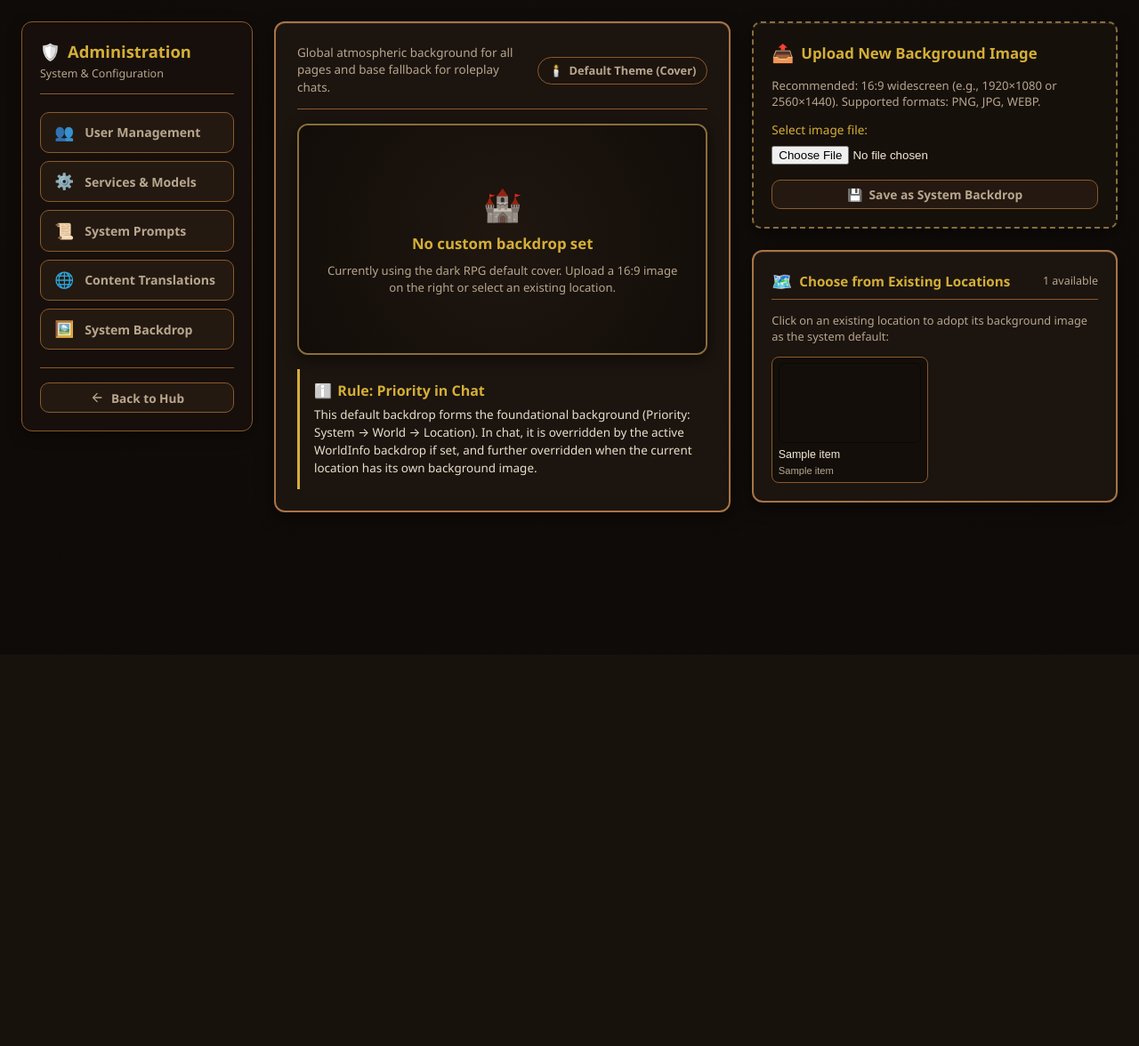
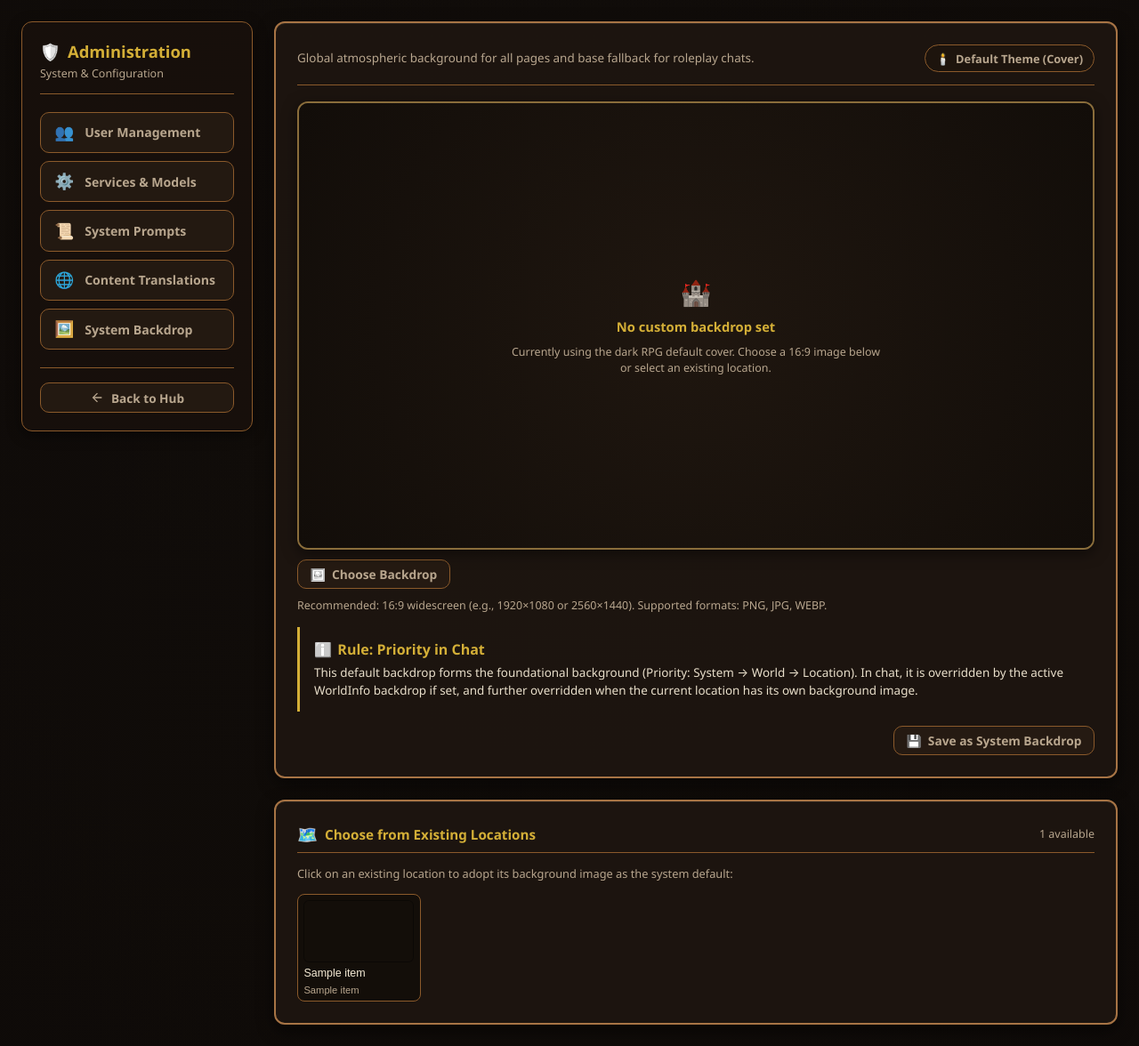
Before and after one commit to Z-Ray-Entertainment/aimo, a Python web app: template flask/templates/admin/backdrop.html in a window 1280 px wide. Shown: the part 64-1240 px from the top of the page at 89% size. Before the commit the page ends 649 px from the top, so only its background shows below. Run offline with Jinja, Linux system fonts and the light colour scheme; the template is opened without the code that fills it: most values are stand-ins (such as "Sample title", 1, 10 or a date in 2020).

Commit message:
#69 Unifyed backdrop selector / preview

```diff
--- a/flask/application/admin/views.py
+++ b/flask/application/admin/views.py
@@ -463,7 +463,9 @@ def backdrop_config():
 
     if request.method == "POST":
         action = request.form.get("action", "")
-        if action == "clear" or "clear" in request.form:
+        uploaded_file = request.files.get("backdrop_file")
+        has_upload = bool(uploaded_file and uploaded_file.filename)
+        if action == "clear" or "clear" in request.form or (request.form.get("remove_backdrop") == "1" and not has_upload):
             try:
                 settings = settings_service.update_default_backdrop(settings, None)
                 settings_repo.save_settings(settings)
--- a/flask/application/worldinfo/views.py
+++ b/flask/application/worldinfo/views.py
@@ -316,6 +316,8 @@ def edit_location(worldinfo_id: int, location_id: int):
     if loc is not None and loc.worldinfo_id == worldinfo_id:
         try:
             bg_path = form.background_image_path or loc.background_image_path
+            if request.form.get("remove_background") == "1":
+                bg_path = None
             bg_file = request.files.get("background_file")
             if bg_file and bg_file.filename:
                 bg_path = storage.save_background(bg_file.stream, bg_file.filename)
--- /dev/null
+++ b/flask/static/css/components/backdrop_selector.css
@@ -0,0 +1,70 @@
+.backdrop-selector {
+  display: flex;
+  flex-direction: column;
+  gap: 0.65rem;
+  width: 100%;
+}
+
+.backdrop-preview-container {
+  width: 100%;
+  aspect-ratio: 16 / 9;
+  border-radius: var(--radius-card, 10px);
+  border: 2px solid var(--border-wood-gold, #8a6d3b);
+  background-color: #120e0a;
+  background-size: cover;
+  background-position: center;
+  background-repeat: no-repeat;
+  position: relative;
+  overflow: hidden;
+  box-shadow: 0 4px 16px rgba(0, 0, 0, 0.5);
+  transition: transform 0.25s ease, box-shadow 0.25s ease, border-color 0.25s ease;
+}
+
+.backdrop-preview-container:hover {
+  transform: translateY(-2px);
+  box-shadow: 0 8px 24px rgba(0, 0, 0, 0.65);
+  border-color: var(--gold-accent);
+}
+
+.backdrop-preview-container[data-backdrop-has-image="1"] {
+  cursor: zoom-in;
+}
+
+.backdrop-preview-placeholder {
+  width: 100%;
+  height: 100%;
+  display: flex;
+  flex-direction: column;
+  align-items: center;
+  justify-content: center;
+  gap: 0.6rem;
+  color: var(--text-muted);
+  background: radial-gradient(circle at center, rgba(40, 28, 19, 0.6) 0%, rgba(18, 13, 9, 0.9) 100%);
+  padding: 1.5rem;
+  text-align: center;
+}
+
+.backdrop-meta-badge {
+  display: inline-flex;
+  align-items: center;
+  gap: 0.4rem;
+  padding: 0.35rem 0.75rem;
+  border-radius: 20px;
+  font-size: 0.8rem;
+  font-weight: 600;
+  background: rgba(30, 20, 14, 0.85);
+  border: 1px solid var(--border-wood-gold, #8a6d3b);
+  color: var(--gold-accent);
+}
+
+.backdrop-selector-actions {
+  display: flex;
+  gap: 0.5rem;
+  align-items: center;
+  flex-wrap: wrap;
+}
+
+.backdrop-selector-status {
+  font-size: 0.78rem;
+  color: var(--text-muted);
+}
--- a/flask/static/css/pages/admin_setup.css
+++ b/flask/static/css/pages/admin_setup.css
@@ -1,73 +1,6 @@
 /* ==========================================================================
-   Responsive Backdrop Management Layout & Hover Animations (Pure CSS)
+   Backdrop Preset Grid (Admin System Backdrop)
    ========================================================================== */
-.backdrop-manager-grid {
-  display: grid;
-  grid-template-columns: minmax(320px, 1.25fr) minmax(280px, 1fr);
-  gap: 1.5rem;
-  align-items: start;
-}
-
-@media (max-width: 960px) {
-  .backdrop-manager-grid {
-    grid-template-columns: 1fr;
-  }
-}
-
-.backdrop-preview-stage {
-  display: flex;
-  flex-direction: column;
-  gap: 1rem;
-}
-
-.backdrop-preview-container {
-  width: 100%;
-  aspect-ratio: 16 / 9;
-  border-radius: var(--radius-card, 10px);
-  border: 2px solid var(--border-wood-gold, #8a6d3b);
-  background-color: #120e0a;
-  background-size: cover;
-  background-position: center;
-  background-repeat: no-repeat;
-  position: relative;
-  overflow: hidden;
-  box-shadow: 0 4px 16px rgba(0, 0, 0, 0.5);
-  transition: transform 0.25s ease, box-shadow 0.25s ease, border-color 0.25s ease;
-}
-
-.backdrop-preview-container:hover {
-  transform: translateY(-2px);
-  box-shadow: 0 8px 24px rgba(0, 0, 0, 0.65);
-  border-color: var(--gold-accent);
-}
-
-.backdrop-preview-placeholder {
-  width: 100%;
-  height: 100%;
-  display: flex;
-  flex-direction: column;
-  align-items: center;
-  justify-content: center;
-  gap: 0.6rem;
-  color: var(--text-muted);
-  background: radial-gradient(circle at center, rgba(40, 28, 19, 0.6) 0%, rgba(18, 13, 9, 0.9) 100%);
-  padding: 1.5rem;
-  text-align: center;
-}
-
-.backdrop-meta-badge {
-  display: inline-flex;
-  align-items: center;
-  gap: 0.4rem;
-  padding: 0.35rem 0.75rem;
-  border-radius: 20px;
-  font-size: 0.8rem;
-  font-weight: 600;
-  background: rgba(30, 20, 14, 0.85);
-  border: 1px solid var(--border-wood-gold, #8a6d3b);
-  color: var(--gold-accent);
-}
-
 .backdrop-preset-grid {
   display: grid;
   grid-template-columns: repeat(auto-fill, minmax(130px, 1fr));
@@ -113,22 +46,6 @@
   overflow: hidden;
   text-overflow: ellipsis;
   font-weight: 500;
-}
-
-.backdrop-upload-box {
-  display: flex;
-  flex-direction: column;
-  gap: 0.85rem;
-  padding: 1.25rem;
-  background: rgba(26, 19, 14, 0.7);
-  border: 2px dashed var(--border-wood-gold, #8a6d3b);
-  border-radius: 10px;
-  transition: border-color 0.25s ease, background 0.25s ease;
-}
-
-.backdrop-upload-box:hover {
-  border-color: var(--gold-accent);
-  background: rgba(45, 32, 22, 0.8);
 }
 
 /* =============================================================================
--- /dev/null
+++ b/flask/static/js/backdrop_selector.js
@@ -0,0 +1,64 @@
+document.addEventListener("DOMContentLoaded", () => {
+  document.querySelectorAll("[data-backdrop-selector]").forEach((root) => {
+    const input = root.querySelector("[data-backdrop-input]");
+    const preview = root.querySelector("[data-backdrop-preview]");
+    const placeholder = root.querySelector("[data-backdrop-placeholder]");
+    const removeBtn = root.querySelector("[data-backdrop-remove-btn]");
+    const removeInput = root.querySelector("[data-backdrop-remove-input]");
+
+    if (!preview) return;
+
+    const notifyChange = (hasFile, removed) => {
+      root.dispatchEvent(
+        new CustomEvent("backdrop:change", {
+          bubbles: true,
+          detail: { hasFile, removed },
+        })
+      );
+    };
+
+    if (input) {
+      input.addEventListener("change", () => {
+        const file = input.files?.[0];
+        if (!file) {
+          notifyChange(false, false);
+          return;
+        }
+        if (removeInput) removeInput.value = "0";
+        const reader = new FileReader();
+        reader.onload = (e) => {
+          const result = e.target?.result;
+          if (!result) return;
+          preview.style.backgroundImage = `url('${result}')`;
+          preview.setAttribute("data-backdrop-has-image", "1");
+          preview.setAttribute("data-viewer-src", result);
+          if (placeholder) placeholder.style.display = "none";
+          if (removeBtn) removeBtn.style.display = "inline-flex";
+          notifyChange(true, false);
+        };
+        reader.readAsDataURL(file);
+      });
+    }
+
+    if (removeBtn) {
+      removeBtn.addEventListener("click", () => {
+        if (removeInput) removeInput.value = "1";
+        if (input) input.value = "";
+        preview.style.backgroundImage = "";
+        preview.setAttribute("data-backdrop-has-image", "0");
+        preview.removeAttribute("data-viewer-src");
+        if (placeholder) placeholder.style.display = "";
+        removeBtn.style.display = "none";
+        notifyChange(false, true);
+      });
+    }
+
+    preview.addEventListener("click", () => {
+      if (preview.getAttribute("data-backdrop-has-image") !== "1") return;
+      const src = preview.getAttribute("data-viewer-src");
+      if (!src || !window.AimoImageViewer) return;
+      const title = preview.getAttribute("data-viewer-title") || "";
+      window.AimoImageViewer.openSingle(src, title);
+    });
+  });
+});
--- a/flask/templates/admin/backdrop.html
+++ b/flask/templates/admin/backdrop.html
@@ -1,10 +1,14 @@
 {% extends "admin/layout.html" %}
 {% from "macros/buttons.html" import action_button %}
+{% from "macros/backdrop_selector.html" import backdrop_selector %}
+
+{% block admin_head %}
+  <link rel="stylesheet" href="{{ url_for('static', filename='css/components/backdrop_selector.css') }}">
+{% endblock %}
 
 {% block admin_content %}
-<div class="backdrop-manager-grid">
-  <!-- Linke Spalte: Aktuelle Vorschau & Status -->
-  <div class="aimo-frame backdrop-preview-stage" style="padding: 1.5rem;">
+<div style="display: flex; flex-direction: column; gap: 1.5rem;">
+  <div class="aimo-frame" style="padding: 1.5rem; display: flex; flex-direction: column; gap: 1.15rem;">
     <div class="aimo-page-hint-row aimo-page-hint-row--bordered aimo-page-hint-row--flush">
       <p class="aimo-page-hint">
         {{ _('Global atmospheric background for all pages and base fallback for roleplay chats.') }}
@@ -22,69 +26,38 @@
       </div>
     </div>
 
-    <!-- 16:9 Vorschau-Bühne mit CSS-Hover und Aspect Ratio -->
-    <div class="backdrop-preview-container"
-         {% if settings.default_backdrop_path %}
-           style="background-image: url('{{ url_for('uploaded_file', filename=settings.default_backdrop_path) }}');"
-         {% endif %}>
-      {% if not settings.default_backdrop_path %}
-        <div class="backdrop-preview-placeholder">
-          <span style="font-size: 2.2rem; opacity: 0.85;">🏰</span>
-          <strong style="color: var(--gold-accent); font-size: 1.05rem;">{{ _('No custom backdrop set') }}</strong>
-          <p style="font-size: 0.82rem; max-width: 420px; line-height: 1.45; color: var(--text-muted);">
-            {{ _('Currently using the dark RPG default cover. Upload a 16:9 image on the right or select an existing location.') }}
-          </p>
-        </div>
-      {% endif %}
-    </div>
+    <form method="POST" action="{{ url_for('admin.backdrop_config') }}" enctype="multipart/form-data" style="display: flex; flex-direction: column; gap: 1rem;">
+      <input type="hidden" name="action" value="upload">
+      {{ backdrop_selector(
+          id_prefix="system-backdrop",
+          image_url=(url_for('uploaded_file', filename=settings.default_backdrop_path) if settings.default_backdrop_path else ""),
+          input_name="backdrop_file",
+          remove_input_name="remove_backdrop",
+          placeholder_icon="🏰",
+          placeholder_title=_("No custom backdrop set"),
+          placeholder_text=_("Currently using the dark RPG default cover. Choose a 16:9 image below or select an existing location."),
+          choose_label=_("Choose Backdrop"),
+          remove_label=_("Remove Backdrop"),
+          status_text=_("Recommended: 16:9 widescreen (e.g., 1920×1080 or 2560×1440). Supported formats: PNG, JPG, WEBP."),
+          viewer_title=_("System Backdrop")
+      ) }}
 
-    <!-- Info-Notiz zur Hierarchie & Location-Überschreibung -->
       <div class="system-ui-notice" style="margin: 0; padding: 0.85rem 1rem; border-left: 3px solid var(--gold-accent);">
         <div style="font-weight: 700; color: var(--gold-accent); margin-bottom: 0.35rem; display: flex; align-items: center; gap: 0.4rem;">
           <span class="icon-mono">ℹ️</span> <span>{{ _('Rule: Priority in Chat') }}</span>
         </div>
-      <p style="font-size: 0.84rem; line-height: 1.5; color: var(--text-color); opacity: 0.95;">
+        <p style="font-size: 0.84rem; line-height: 1.5; color: var(--text-color); opacity: 0.95; margin: 0;">
           {{ _('This default backdrop forms the foundational background (Priority: System → World → Location). In chat, it is overridden by the active WorldInfo backdrop if set, and further overridden when the current location has its own background image.') }}
         </p>
       </div>
 
-    {% if settings.default_backdrop_path %}
-      <div style="display: flex; justify-content: flex-end; align-items: center; gap: 1rem; padding-top: 0.5rem; border-top: 1px solid var(--border-wood-dark);">
-        <form method="POST" action="{{ url_for('admin.backdrop_config') }}" onsubmit="return confirm({{ _('Do you really want to remove the custom default backdrop and reset to the default theme?') | tojson | string | escape }});">
-          <input type="hidden" name="action" value="clear">
-          {{ action_button(_("Remove Backdrop (Reset to Default)"), type="submit", variant="danger", icon="🗑️") }}
+      <div style="display: flex; justify-content: flex-end;">
+        {{ action_button(_("Save as System Backdrop"), type="submit", icon="💾") }}
+      </div>
     </form>
   </div>
-    {% endif %}
-  </div>
 
-  <!-- Rechte Spalte: Upload & Schnellauswahl aus Schauplätzen -->
-  <div style="display: flex; flex-direction: column; gap: 1.5rem;">
-    <!-- 1. Datei-Upload Formular -->
-    <form method="POST" action="{{ url_for('admin.backdrop_config') }}" enctype="multipart/form-data" class="aimo-frame backdrop-upload-box">
-      <input type="hidden" name="action" value="upload">
-      <div style="display: flex; align-items: center; gap: 0.5rem;">
-        <span style="font-size: 1.25rem;">📤</span>
-        <h3 style="color: var(--gold-accent); font-size: 1.05rem; margin: 0;">{{ _('Upload New Background Image') }}</h3>
-      </div>
-      <p style="font-size: 0.82rem; color: var(--text-muted); line-height: 1.4;">
-        {{ _('Recommended: 16:9 widescreen (e.g., 1920×1080 or 2560×1440). Supported formats: PNG, JPG, WEBP.') }}
-      </p>
-
-      <div>
-        <label for="backdrop_file" style="display: block; font-size: 0.85rem; margin-bottom: 0.4rem; color: var(--gold-accent);">
-          {{ _('Select image file:') }}
-        </label>
-        <input type="file" id="backdrop_file" name="backdrop_file" accept=".png,.jpg,.jpeg,.webp" required style="width: 100%;">
-      </div>
-
-      <div style="text-align: right; margin-top: 0.25rem;">
-        {{ action_button(_("Save as System Backdrop"), type="submit", icon="💾", extra_class="w-100") }}
-      </div>
-    </form>
-
-    <!-- 2. Auswahl aus bestehenden WorldInfo-Schauplätzen -->
-    <div class="aimo-frame" style="padding: 1.25rem; display: flex; flex-direction: column; gap: 0.85rem;">
+  <div class="aimo-frame" style="padding: 1.5rem; display: flex; flex-direction: column; gap: 0.85rem;">
     <div style="display: flex; justify-content: space-between; align-items: center; border-bottom: 1px solid var(--border-wood-dark); padding-bottom: 0.5rem;">
       <div style="display: flex; align-items: center; gap: 0.5rem;">
         <span style="font-size: 1.15rem;">🗺️</span>
@@ -118,5 +91,8 @@
     {% endif %}
   </div>
 </div>
-</div>
 {% endblock %}
+
+{% block admin_scripts %}
+  <script src="{{ url_for('static', filename='js/backdrop_selector.js') }}" defer></script>
+{% endblock %}
--- a/flask/templates/admin/layout.html
+++ b/flask/templates/admin/layout.html
@@ -4,6 +4,11 @@
 
 {% block extra_head %}
   <link rel="stylesheet" href="{{ url_for('static', filename='css/pages/admin_setup.css') }}">
+  {% block admin_head %}{% endblock %}
+{% endblock %}
+
+{% block extra_scripts %}
+  {% block admin_scripts %}{% endblock %}
 {% endblock %}
 
 {% block content %}
--- a/flask/templates/lorebooks/detail.html
+++ b/flask/templates/lorebooks/detail.html
@@ -55,7 +55,7 @@
     <form id="lorebook-meta-form" method="POST" action="">
       <input type="hidden" name="return_to" value="{{ get_safe_back_url(url_for('overview.index', tab='lorebooks')) }}">
       <input type="hidden" name="active_tab" value="{{ active_tab }}">
-      <div class="aimo-frame" style="padding: 1.5rem; display: flex; flex-direction: column; gap: 1.25rem; max-width: 800px;">
+      <div class="aimo-frame" style="padding: 1.5rem; display: flex; flex-direction: column; gap: 1.25rem;">
         <div class="editor-settings-top-row">
           <div class="editor-settings-top-main">
             <label style="font-weight: 600;">
--- /dev/null
+++ b/flask/templates/macros/backdrop_selector.html
@@ -0,0 +1,76 @@
+{% macro backdrop_selector(
+    id_prefix,
+    image_url="",
+    input_name="backdrop_file",
+    remove_input_name="",
+    placeholder_icon="🖼️",
+    placeholder_title="",
+    placeholder_text="",
+    choose_label="",
+    remove_label="",
+    status_text="",
+    is_editable=true,
+    viewer_title=""
+) %}
+  {% set has_image = (image_url|length > 0) %}
+  <div class="backdrop-selector" data-backdrop-selector id="{{ id_prefix }}-selector">
+    <div id="{{ id_prefix }}-preview"
+         class="backdrop-preview-container"
+         data-backdrop-preview
+         data-backdrop-has-image="{{ '1' if has_image else '0' }}"
+         {% if has_image %}
+           style="background-image: url('{{ image_url }}');"
+           data-viewer-src="{{ image_url }}"
+         {% endif %}
+         {% if viewer_title %}data-viewer-title="{{ viewer_title }}"{% endif %}>
+      <div id="{{ id_prefix }}-placeholder"
+           class="backdrop-preview-placeholder"
+           data-backdrop-placeholder
+           {% if has_image %}style="display: none;"{% endif %}>
+        <span style="font-size: 1.75rem; opacity: 0.85;">{{ placeholder_icon }}</span>
+        {% if placeholder_title %}
+          <strong style="color: var(--gold-accent); font-size: 0.92rem;">{{ placeholder_title }}</strong>
+        {% endif %}
+        {% if placeholder_text %}
+          <p style="font-size: 0.78rem; color: var(--text-muted); margin: 0; max-width: 420px; line-height: 1.45;">
+            {{ placeholder_text }}
+          </p>
+        {% endif %}
+      </div>
+    </div>
+
+    {% if is_editable %}
+      {% if remove_input_name %}
+        <input type="hidden" id="{{ id_prefix }}-remove-input" name="{{ remove_input_name }}" value="0" data-backdrop-remove-input>
+      {% endif %}
+      <div class="backdrop-selector-actions">
+        <input type="file"
+               id="{{ id_prefix }}-input"
+               name="{{ input_name }}"
+               accept=".png,.jpg,.jpeg,.webp"
+               style="display: none;"
+               data-backdrop-input>
+        <label for="{{ id_prefix }}-input" class="aimo-btn" style="cursor: pointer; margin-bottom: 0;">
+          <span class="icon-mono">🖼️</span> {{ choose_label or _("Choose Backdrop") }}
+        </label>
+        {% if remove_input_name %}
+          <button type="button"
+                  id="{{ id_prefix }}-remove-btn"
+                  class="aimo-btn aimo-btn-danger"
+                  data-backdrop-remove-btn
+                  {% if not has_image %}style="display: none;"{% endif %}>
+            <span class="icon-mono">🗑️</span> {{ remove_label or _("Remove Backdrop") }}
+          </button>
+        {% endif %}
+        {% if caller is defined %}
+          {{ caller() }}
+        {% endif %}
+      </div>
+      {% if status_text %}
+        <span id="{{ id_prefix }}-status" class="backdrop-selector-status">
+          {{ status_text }}
+        </span>
+      {% endif %}
+    {% endif %}
+  </div>
+{% endmacro %}
```
Also changed, not shown: docs/worldinfo.md (+1 -1 lines), flask/static/js/worldinfo_detail.js (+18 -45 lines), flask/templates/worldinfo/detail.html (+47 -50 lines). Lines whose indentation alone changed are shown as unchanged.
